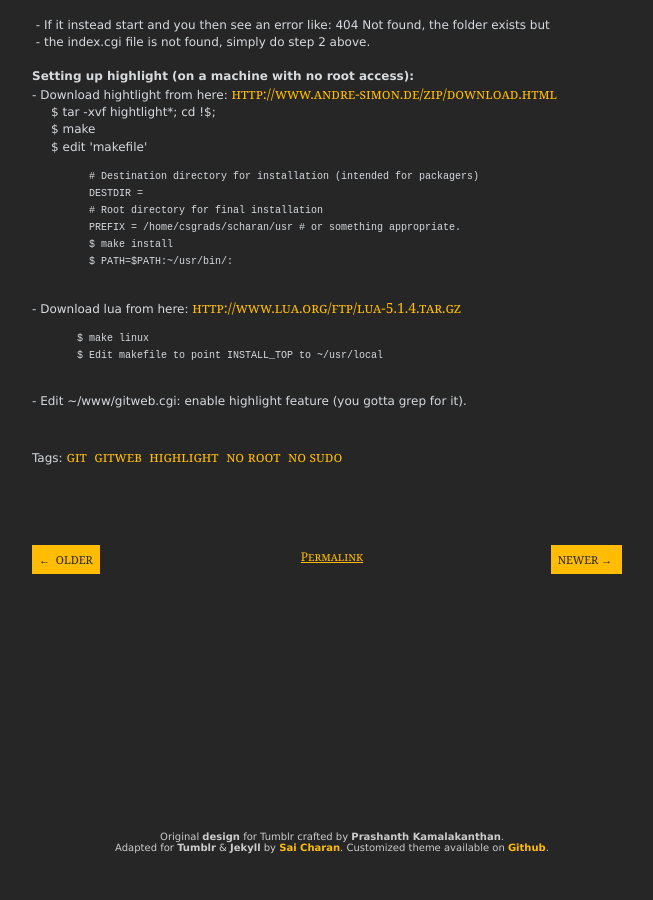
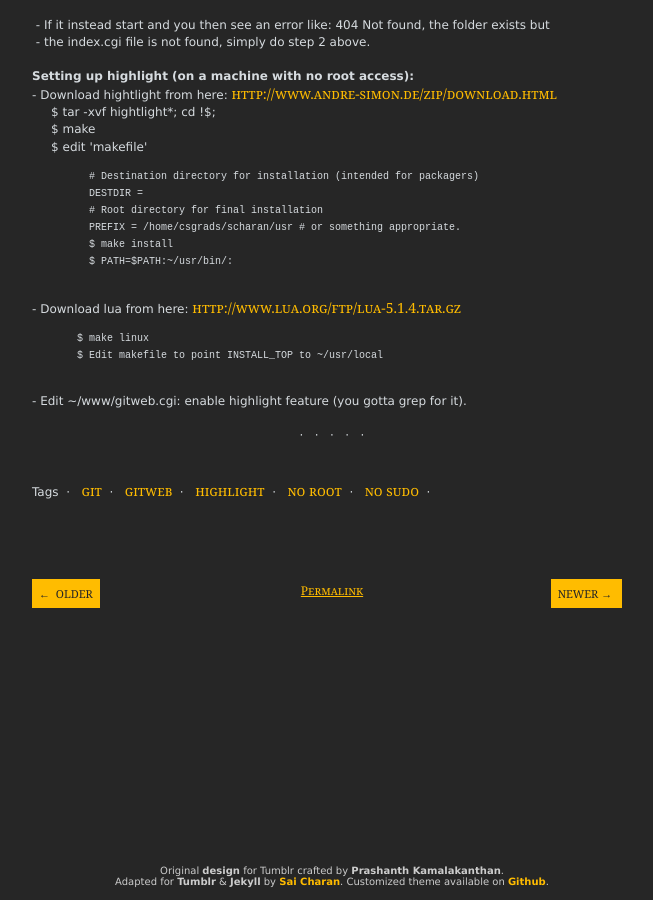
Before and after one commit to arjunasuresh3/scharan.github.com, a Jekyll site: the page built from _posts/2011-08-14-gitweb-setup-without-root-access.html, in a window 1280 px wide and 900 px high, scrolled down 608 px. Shown: the whole window, without its empty margins (428-1081 px from the left). Built offline with Jekyll 4.4.1, drawn with Linux system fonts in a browser that asks for light colours; nearby versions of some CDN libraries; comment, search, counter and statistics services are not loaded; a style sheet for code colours, icons or effects is not loaded; before the commit the page ends 1474 px from its top, so only the background shows below that; some of the changed lines change nothing that is shown.

Commit message:
Some frills :)

```diff
--- a/_layouts/default.html
+++ b/_layouts/default.html
@@ -8,8 +8,8 @@
    <link rel="stylesheet" href="/css/syntax.css" type="text/css" />
    <link rel="stylesheet" href="/css/munich.css" type="text/css" media="screen, projection" />
 
-   <link rel="alternate" type="application/rss+xml" title="RSS" href="http://{{site.domain}}/atom.xml"/>
-   <link rel="Shortcut Icon" type="image/png" href="http://{{site.domain}}/favicon.gif" />
+   <link rel="alternate" type="application/rss+xml" title="RSS" href="/atom.xml"/>
+   <link rel="Shortcut Icon" type="image/png" href="/favicon.gif" />
    <meta name="description" content="{{site.tagline}}" />
 
    <!-- Start: Sai Charan's customizations -->
--- a/_layouts/post.html
+++ b/_layouts/post.html
@@ -11,17 +11,22 @@
   <span class="ttl"><a href="{{ page.id }}">{{ page.title }}</a></span>
   <div class="body">
     {{ content }}
+
+    <br />
+    <div style="text-align: center">
+      &nbsp; &middot; &nbsp; &middot; &nbsp; &middot; &nbsp; &middot; &nbsp; &middot; &nbsp;
+    </div>
   </div>
 
   {% if page.tags or page.categories %}
   <br />
   <div class="body">
-    Tags:
+    Tags&nbsp; &middot; &nbsp;
     {% for tag in page.tags %}
-    <a href="{{site.folder}}/tags.html#{{ tag }}"> {{ tag }}&nbsp;</a>
+    <a href="{{site.folder}}/tags.html#{{ tag }}">{{ tag }}</a>&nbsp; &middot; &nbsp;
     {% endfor %}
     {% for cat in page.categories %}
-    <a href="{{site.folder}}/tags.html#{{ cat }}"> {{ cat }}&nbsp;</a>
+    <a href="{{site.folder}}/tags.html#{{ cat }}">{{ cat }}</a>&nbsp; &middot; &nbsp;
     {% endfor %}
   </div>
   {% endif %}
```
